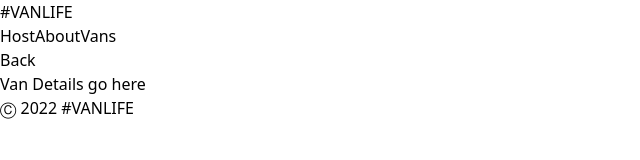
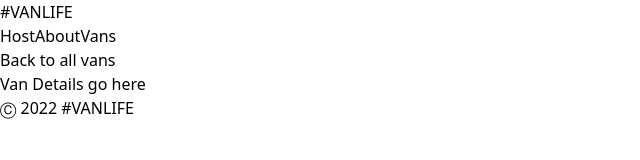
Before and after one commit to fcbvttn123/react-routing-tutorial, a React (Vite) app: page /vans/1 in a window 1280 px wide. Shown: the top 160 px of the page, without its empty margins (0-640 px from the left). Built offline with nearby package versions, Linux system fonts and the light colour scheme; no server answers; what miragejs would draw is missing.

Commit message:
Tutorial 58

```diff
--- a/src/pages/Vans/VanDetail.jsx
+++ b/src/pages/Vans/VanDetail.jsx
@@ -20,7 +20,7 @@ export function VanDetail() {
     }, [])
     return (
         <div>
-            <Link to={`..?${location.state?.search || ""}`} relative="path" className="underline">Back</Link>
+            <Link to={`..?${location.state?.search || ""}`} relative="path" className="underline">Back to all {location.state?.search.split("=")[1] || ""} vans</Link>
             <h1>Van Details go here</h1>
         </div>
     )
```
